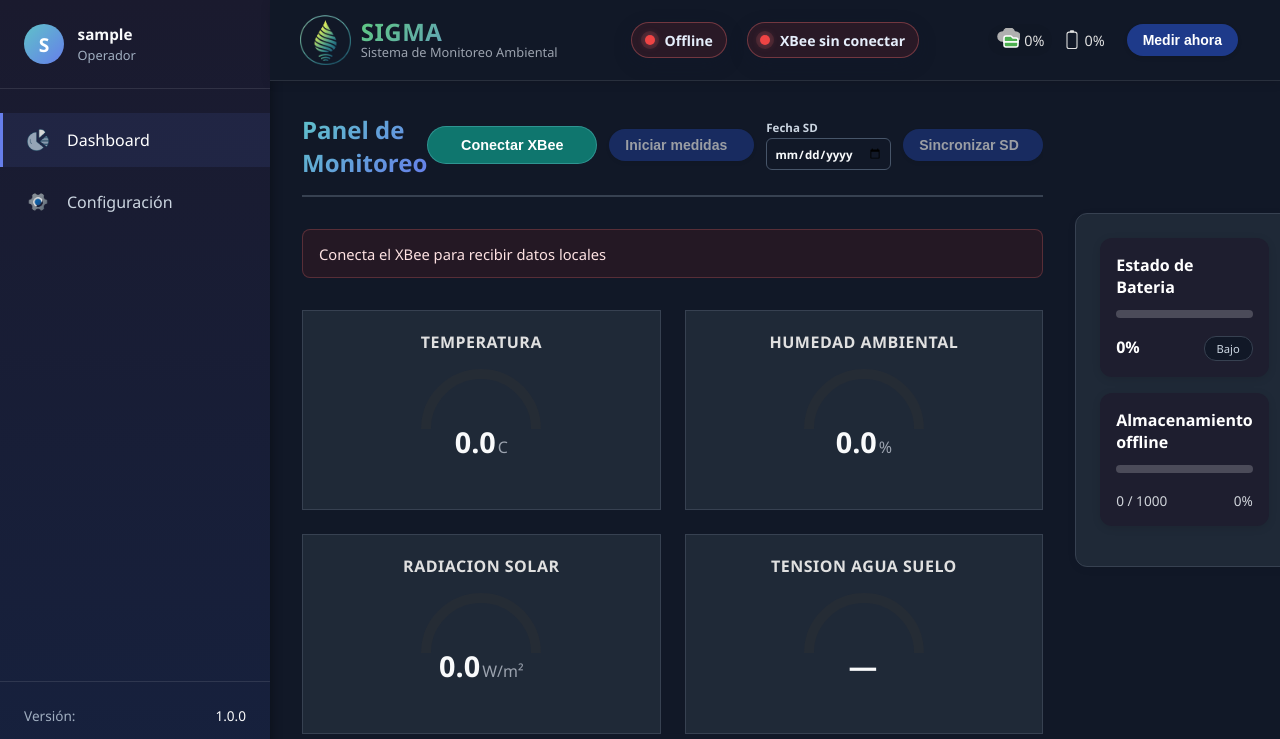
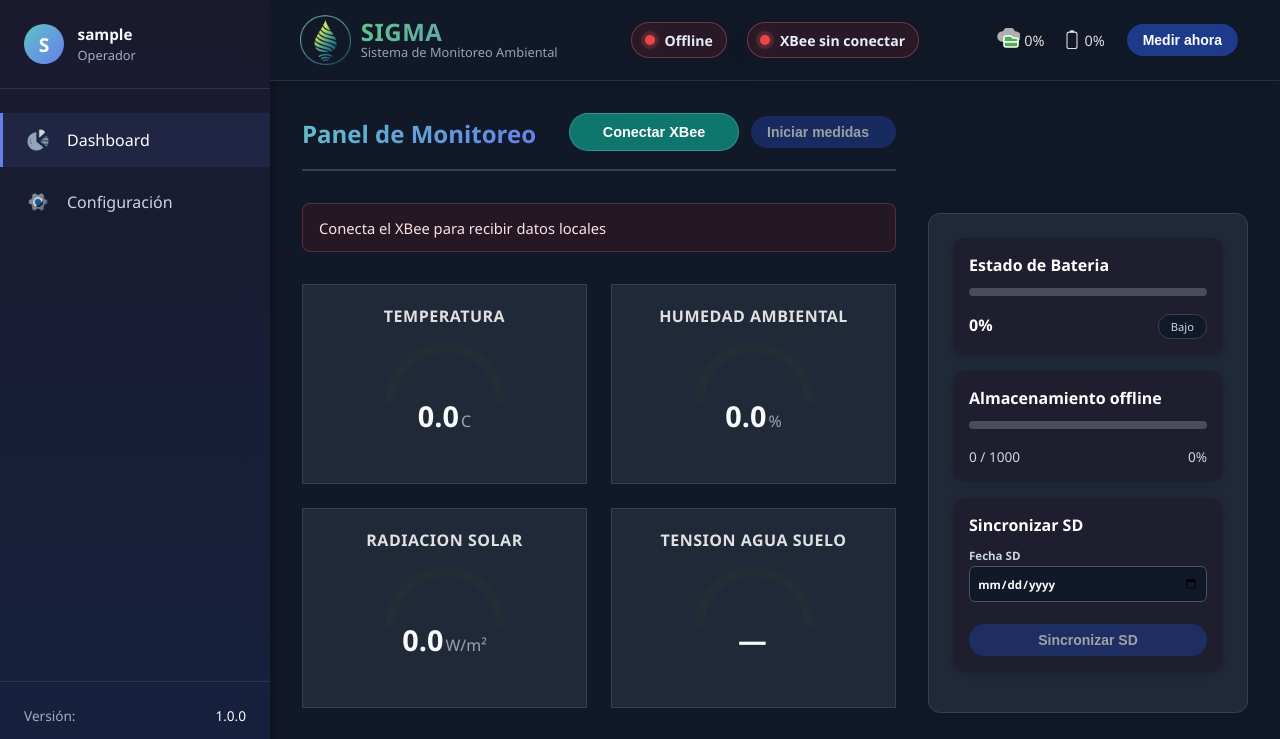
Before and after one commit to scsantosdth/SIGMA-251, a React (Vite) app in the folder React/my-app/: page / in a window 1280 px wide. Shown: the top 739 px of the page. Built offline with nearby package versions, Linux system fonts and the light colour scheme; no server answers; sample sign-in values are in the browser's storage.

Commit message:
Ajustes_Sinc121

```diff
--- a/React/my-app/src/components/Dashboard/Dashboard.jsx
+++ b/React/my-app/src/components/Dashboard/Dashboard.jsx
@@ -104,28 +104,6 @@ function Dashboard() {
               >
                 {measurementsLabel}
               </button>
-              <label className="sync-date-control">
-                <span>Fecha SD</span>
-                <input
-                  type="date"
-                  value={syncDate}
-                  onChange={(event) => setSyncDate(event.target.value)}
-                  disabled={isMeasuring || isSyncingSd}
-                  aria-label="Fecha que se sincronizara desde la tarjeta SD"
-                />
-              </label>
-              <button
-                className="manual-measure-button sync-sd-button"
-                onClick={handleSyncClick}
-                disabled={!serial.connected || isMeasuring || isSyncingSd || !syncDate}
-                title={isSyncingSd
-                  ? 'Sincronización de la SD en curso…'
-                  : isMeasuring
-                    ? 'Detén las medidas antes de sincronizar la memoria SD'
-                    : 'Sincronizar registros conservados en la memoria SD'}
-              >
-                {isSyncingSd ? 'Sincronizando…' : 'Sincronizar SD'}
-              </button>
             </div>
           </div>
 
@@ -181,7 +159,15 @@ function Dashboard() {
         </div>
 
         <div className="dashboard-sidebar">
-          <StatusSidebar batteryData={batteryValue} />
+          <StatusSidebar
+            batteryData={batteryValue}
+            syncDate={syncDate}
+            onSyncDateChange={setSyncDate}
+            onSyncClick={handleSyncClick}
+            isMeasuring={isMeasuring}
+            isSyncingSd={isSyncingSd}
+            serialConnected={serial.connected}
+          />
         </div>
       </div>
     </MainLayout>
--- a/React/my-app/src/components/Dashboard/SdObservationPanel.jsx
+++ b/React/my-app/src/components/Dashboard/SdObservationPanel.jsx
@@ -148,7 +148,7 @@ function SdObservationPanel() {
       <div className="observation-notice">
         <strong>Modo solo lectura:</strong> consulta los registros subidos a la base de datos sin
         modificar ni eliminar nada. Para subir los registros de la tarjeta SD usa el botón
-        “Sincronizar SD” del panel superior.
+        “Sincronizar SD” de la barra lateral derecha.
       </div>
 
       <div className="observation-controls">
--- /dev/null
+++ b/React/my-app/src/components/Dashboard/SdSyncControl.jsx
@@ -0,0 +1,35 @@
+import '../../styles/Layout.css';
+
+function SdSyncControl({ syncDate, onSyncDateChange, onSyncClick, isMeasuring, isSyncingSd, serialConnected }) {
+  return (
+    <div className="sd-sync-card">
+      <h3>Sincronizar SD</h3>
+      <div className="storage-content">
+        <label className="sync-date-control">
+          <span>Fecha SD</span>
+          <input
+            type="date"
+            value={syncDate}
+            onChange={(event) => onSyncDateChange(event.target.value)}
+            disabled={isMeasuring || isSyncingSd}
+            aria-label="Fecha que se sincronizara desde la tarjeta SD"
+          />
+        </label>
+        <button
+          className="manual-measure-button sync-sd-button"
+          onClick={onSyncClick}
+          disabled={!serialConnected || isMeasuring || isSyncingSd || !syncDate}
+          title={isSyncingSd
+            ? 'Sincronización de la SD en curso…'
+            : isMeasuring
+              ? 'Detén las medidas antes de sincronizar la memoria SD'
+              : 'Sincronizar registros conservados en la memoria SD'}
+        >
+          {isSyncingSd ? 'Sincronizando…' : 'Sincronizar SD'}
+        </button>
+      </div>
+    </div>
+  );
+}
+
+export default SdSyncControl;
--- a/React/my-app/src/components/Layout/StatusSidebar.jsx
+++ b/React/my-app/src/components/Layout/StatusSidebar.jsx
@@ -1,12 +1,21 @@
 import StorageLevel from '../Dashboard/StorageLevel.jsx';
 import OfflineStorageIndicator from '../Dashboard/OfflineStorageIndicator.jsx';
+import SdSyncControl from '../Dashboard/SdSyncControl.jsx';
 import '../../styles/index.css';
 
-function StatusSidebar({ batteryData }) {
+function StatusSidebar({ batteryData, syncDate, onSyncDateChange, onSyncClick, isMeasuring, isSyncingSd, serialConnected }) {
   return (
     <div className="status-sidebar">
       <StorageLevel batteryData={batteryData} />
       <OfflineStorageIndicator compact={false} />
+      <SdSyncControl
+        syncDate={syncDate}
+        onSyncDateChange={onSyncDateChange}
+        onSyncClick={onSyncClick}
+        isMeasuring={isMeasuring}
+        isSyncingSd={isSyncingSd}
+        serialConnected={serialConnected}
+      />
     </div>
   );
 }
--- a/React/my-app/src/styles/Layout.css
+++ b/React/my-app/src/styles/Layout.css
@@ -701,6 +701,15 @@
   color: #111827;
 }
 
+.theme-light .sd-sync-card {
+  background: #ffffff;
+  border: 1px solid #e5e7eb;
+}
+
+.theme-light .sd-sync-card h3 {
+  color: #111827;
+}
+
 .theme-light .storage-level {
   background: #f1f5f9;
   border: 1px solid #e5e7eb;
@@ -783,6 +792,49 @@
   margin: 0 0 12px 0;
   font-size: 1rem;
   color: var(--text-primary, #fff);
+}
+
+/* Tarjeta de sincronización de la tarjeta SD (barra lateral) */
+.sd-sync-card {
+  background: var(--card-bg, #1e1e2f);
+  border-radius: 12px;
+  padding: 16px;
+  margin-bottom: 16px;
+  box-shadow: 0 2px 8px rgba(0,0,0,0.1);
+}
+
+.sd-sync-card h3 {
+  margin: 0 0 12px 0;
+  font-size: 1rem;
+  color: var(--text-primary, #fff);
+}
+
+.sd-sync-card .sync-date-control {
+  margin-bottom: 12px;
+  width: 100%;
+}
+
+.sd-sync-card .sync-date-control input {
+  width: 100%;
+  box-sizing: border-box;
+  min-height: 36px;
+}
+
+.sd-sync-card .manual-measure-button {
+  width: 100%;
+  display: flex;
+  justify-content: center;
+  margin-right: 0;
+}
+
+.theme-light .sd-sync-card .sync-date-control {
+  color: #64748b;
+}
+
+.theme-light .sd-sync-card .sync-date-control input {
+  background: #ffffff;
+  color: #111827;
+  border-color: #d1d5db;
 }
 .storage-level {
   background: rgba(255,255,255,0.2);
```
